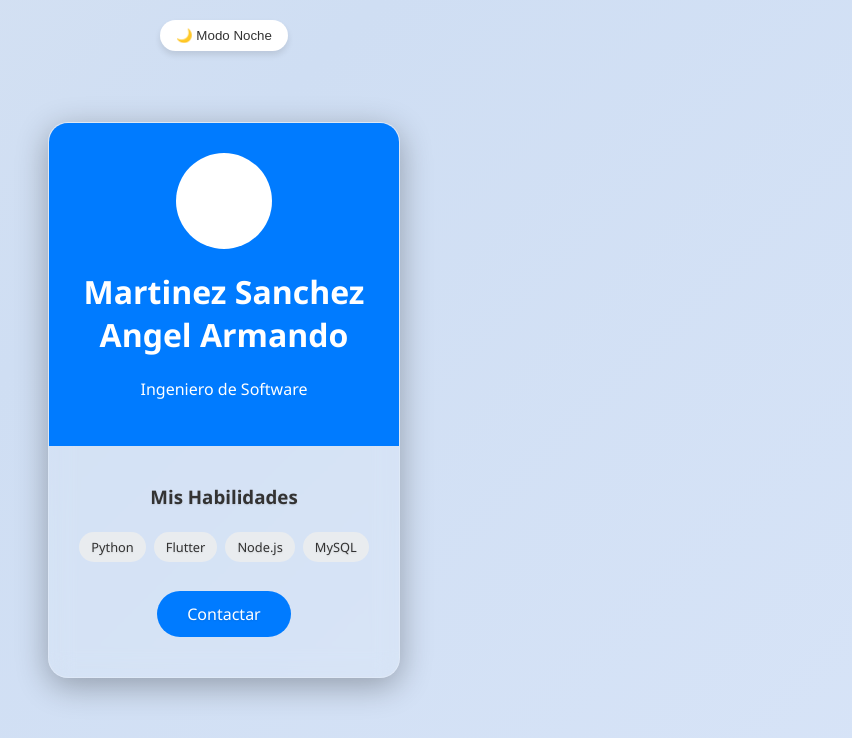
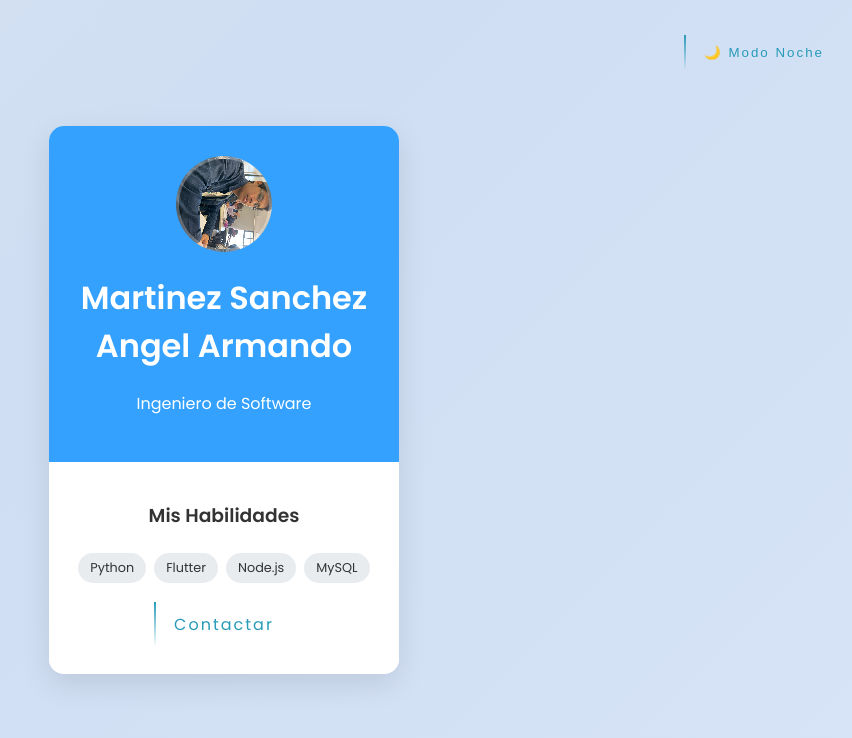
Before and after one commit to Alienangy2004/Tarjeta-Vainilla, a Nuxt app: page / in a window 1280 px wide. Shown: the top 738 px of the page, without its empty margins (416-1268 px from the left). Built offline with nearby package versions, Linux system fonts and the light colour scheme.

Commit message:
Cambio de estilos

```diff
--- a/app.vue
+++ b/app.vue
@@ -1,28 +1,28 @@
-//app.vue
 <script setup>
 import { ref } from 'vue'
 
 const isDark = ref(false)
 
-// Función para cambiar entre modo claro y oscuro
 const toggleTheme = () => {
   isDark.value = !isDark.value
-  // Aplicamos el atributo al elemento raíz para que el CSS responda
   document.documentElement.setAttribute('data-theme', isDark.value ? 'dark' : 'light')
 }
 </script>
 
 <template>
-  <div class="main-layout">
-    <button @click="toggleTheme" class="theme-btn">
-      {{ isDark ? '☀️ Modo Claro' : '🌙 Modo Noche' }}
-    </button>
+  <div class="page-wrapper">
+    <div class="theme-toggle">
+      <button @click="toggleTheme" class="btn-neon">
+        <span></span><span></span><span></span><span></span>
+        {{ isDark ? '☀️ Modo Día' : '🌙 Modo Noche' }}
+      </button>
+    </div>
 
     <div class="card">
       <header>
         <div class="profile-img"></div>
         <h1>Martinez Sanchez Angel Armando</h1>
-        <p>Ingeniero de Software</p>
+        <p class="subtitle">Ingeniero de Software</p>
       </header>
 
       <div class="container">
@@ -34,17 +34,28 @@ const toggleTheme = () => {
           <span>MySQL</span>
         </div>
 
-        <a href="#" class="btn">Contactar</a>
+        <a href="mailto:tuemail@ejemplo.com" class="btn-neon">
+          <span></span><span></span><span></span><span></span>
+          Contactar
+        </a>
       </div>
     </div>
   </div>
 </template>
 
 <style scoped>
-.main-layout {
+.page-wrapper {
+  width: 100%;
+  height: 100vh;
   display: flex;
   flex-direction: column;
   align-items: center;
-  width: 100%;
+  justify-content: center;
+}
+
+.theme-toggle {
+  position: absolute;
+  top: 20px;
+  right: 20px;
 }
 </style>
--- a/assets/css/main.css
+++ b/assets/css/main.css
@@ -1,72 +1,61 @@
 /* assets/css/main.css*/
-/* Variables y Configuración de Temas */
+
+@import url('https://fonts.googleapis.com/css?family=Poppins:300,400,600&display=swap');
+
 :root {
-    --bg-body: #f0f2f5;
-    /* Fondo dinámico claro: Tonos azules y grises suaves */
+    /* MODO DÍA - Estilo suave y dinámico */
     --bg-gradient: linear-gradient(-45deg, #e0eafc, #cfdef3, #e9ecef, #f0f2f5);
-    --bg-card: #ffffff;
-    --text-main: #333333;
-    --text-sub: #666666;
-    --primary-color: #007bff;
-    --secondary-bg: #e9ecef;
+    --bg-card-top: #33a1fd;
+    --bg-card-bottom: #ffffff;
+    --text-main: #333;
+    --accent-neon: #289bb8;
+    --shadow: rgba(0, 0, 0, 0.1);
 }
 
-
 [data-theme="dark"] {
-    --bg-body: #18191a;
-    /* Fondo dinámico oscuro: Tonos negros y azul medianoche */
-    --bg-gradient: linear-gradient(-45deg, #0f0f0f, #1a1a1a, #001f3f, #001122);
-    --bg-card: #242526;
+    /* MODO NOCHE - Estilo Cyberpunk/Neon */
+    --bg-gradient: linear-gradient(-45deg, #30142b, #2772a1, #0f172a, #020617);
+    --bg-card-top: #007bff;
+    --bg-card-bottom: #242526;
     --text-main: #e4e6eb;
-    --text-sub: #b0b3b8;
-    --secondary-bg: #3a3b3c;
+    --accent-neon: #289bb8;
+    --shadow: rgba(0, 0, 0, 0.6);
 }
 
-/* Base del Cuerpo con Animación */
-body {
+html, body {
+    height: 100%;
     margin: 0;
     padding: 0;
-    font-family: 'Segoe UI', Tahoma, Geneva, Verdana, sans-serif;
+    font-family: 'Poppins', sans-serif;
+}
+
+body {
     background: var(--bg-gradient);
     background-size: 400% 400%;
-    animation: gradientAnimation 15s ease infinite;
+    animation: gradientFlow 15s ease infinite;
     display: flex;
-
+    align-items: center;
     justify-content: center;
-    align-items: center;
-    height: 100vh;
-    transition: background 0.4s ease;
+    transition: background 0.8s ease; /* Transición suave entre modos */
 }
 
-@keyframes gradientAnimation {
+@keyframes gradientFlow {
     0% { background-position: 0% 50%; }
     50% { background-position: 100% 50%; }
     100% { background-position: 0% 50%; }
 }
 
-/* Estilos de la Tarjeta */
 .card {
-    /* Color de fondo con transparencia (RGBA) */
-    background: rgba(255, 255, 255, 0.1);
-
-    /* El truco del cristal: desenfoque del fondo */
-    backdrop-filter: blur(12px);
-    -webkit-backdrop-filter: blur(12px);
-
-    /* Borde fino para simular el canto del vidrio */
-    border: 1px solid rgba(255, 255, 255, 0.2);
-
     width: 350px;
-    border-radius: 20px; /* Bordes un poco más redondeados lucen mejor */
-    box-shadow: 0 8px 32px 0 rgba(0, 0, 0, 0.3);
+    border-radius: 15px;
+    box-shadow: 0 10px 30px var(--shadow);
     overflow: hidden;
     text-align: center;
-    padding-bottom: 20px;
-    transition: transform 0.3s ease;
+    background-color: var(--bg-card-bottom);
 }
 
 header {
-    background-color: var(--primary-color);
+    background-color: var(--bg-card-top);
     color: white;
     padding: 30px 20px;
 }
@@ -77,56 +66,61 @@ header {
     background-color: white;
     border-radius: 50%;
     margin: 0 auto 15px;
-    border: 3px solid rgba(255,255,255,0.3);
-
+    border: 3px solid rgba(255, 255, 255, 0.3);
+    background-image: url('/tu_foto.jpeg'); /* Tu archivo jpeg */
+    background-size: cover;
+    background-position: center;
 }
 
 .container {
     padding: 20px;
     color: var(--text-main);
-    text-shadow: 0 1px 2px rgba(0,0,0,0.1);
-}
-
-.skills {
-    margin: 15px 0;
+    background-color: var(--bg-card-bottom);
 }
 
 .skills span {
-    background: var(--secondary-bg);
-    color: var(--text-main);
+    background: #e9ecef;
     padding: 6px 12px;
     border-radius: 20px;
     font-size: 0.8rem;
     margin: 4px;
     display: inline-block;
+    color: #333;
 }
 
-.btn {
-    display: inline-block;
-    margin-top: 10px;
-    padding: 12px 30px;
-    background-color: var(--primary-color);
-    color: white;
-    text-decoration: none;
-    border-radius: 25px;
-    transition: transform 0.2s, background 0.3s;
+[data-theme="dark"] .skills span {
+    background: #3a3b3c;
+    color: #e4e6eb;
 }
 
-.btn:hover {
-    background-color: #0056b3;
-    transform: translateY(-2px);
+/* BOTÓN NEON */
+.btn-neon {
+    position: relative;
+    display: inline-block;
+    padding: 10px 20px;
+    color: var(--accent-neon);
+    text-decoration: none;
+    overflow: hidden;
+    transition: .5s;
+    margin-top: 15px;
+    background: transparent;
+    border: none;
+    cursor: pointer;
+    letter-spacing: 2px;
 }
 
-/* Botón de cambio de tema */
-.theme-btn {
-    position: absolute;
-    top: 20px;
-    padding: 8px 16px;
-    cursor: pointer;
-    border-radius: 20px;
-    border: none;
-    background: var(--bg-card);
-    color: var(--text-main);
-    box-shadow: 0 4px 6px rgba(0,0,0,0.1);
-    z-index: 10;
+.btn-neon:hover {
+    background: var(--accent-neon);
+    color: #fff;
+    box-shadow: 0 0 25px var(--accent-neon);
 }
+
+.btn-neon span { position: absolute; display: block; }
+.btn-neon span:nth-child(1) { top: 0; left: -100%; width: 100%; height: 2px; background: linear-gradient(90deg, transparent, var(--accent-neon)); animation: btn-anim1 1s linear infinite; }
+@keyframes btn-anim1 { 0% { left: -100%; } 50%, 100% { left: 100%; } }
+.btn-neon span:nth-child(2) { top: -100%; right: 0; width: 2px; height: 100%; background: linear-gradient(180deg, transparent, var(--accent-neon)); animation: btn-anim2 1s linear infinite; animation-delay: .25s; }
+@keyframes btn-anim2 { 0% { top: -100%; } 50%, 100% { top: 100%; } }
+.btn-neon span:nth-child(3) { bottom: 0; right: -100%; width: 100%; height: 2px; background: linear-gradient(270deg, transparent, var(--accent-neon)); animation: btn-anim3 1s linear infinite; animation-delay: .5s; }
+@keyframes btn-anim3 { 0% { right: -100%; } 50%, 100% { right: 100%; } }
+.btn-neon span:nth-child(4) { bottom: -100%; left: 0; width: 2px; height: 100%; background: linear-gradient(360deg, transparent, var(--accent-neon)); animation: btn-anim4 1s linear infinite; animation-delay: .75s; }
+@keyframes btn-anim4 { 0% { bottom: -100%; } 50%, 100% { bottom: 100%; } }
```
Also changed, not shown: public/tu_foto.jpeg (added).
